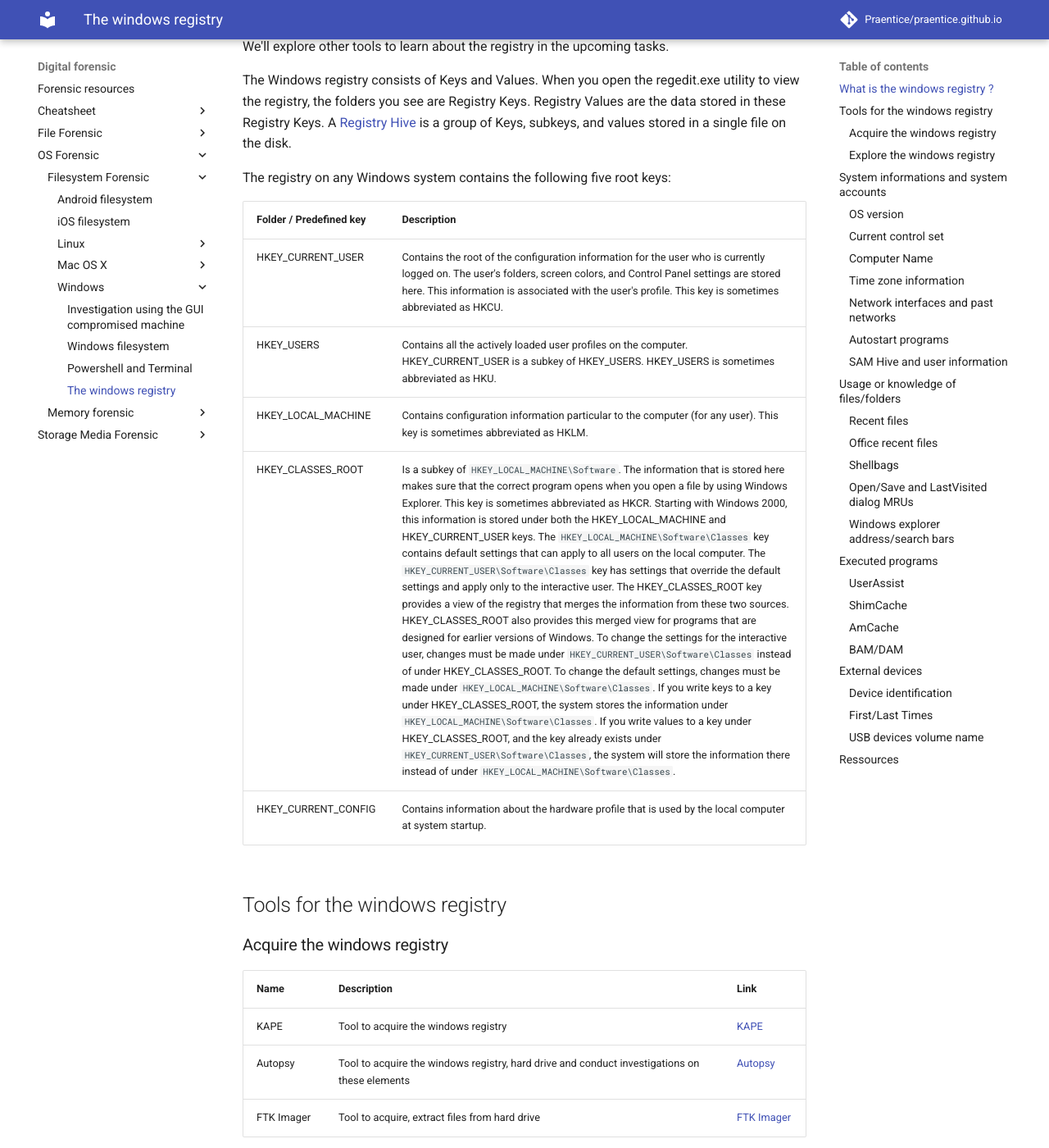
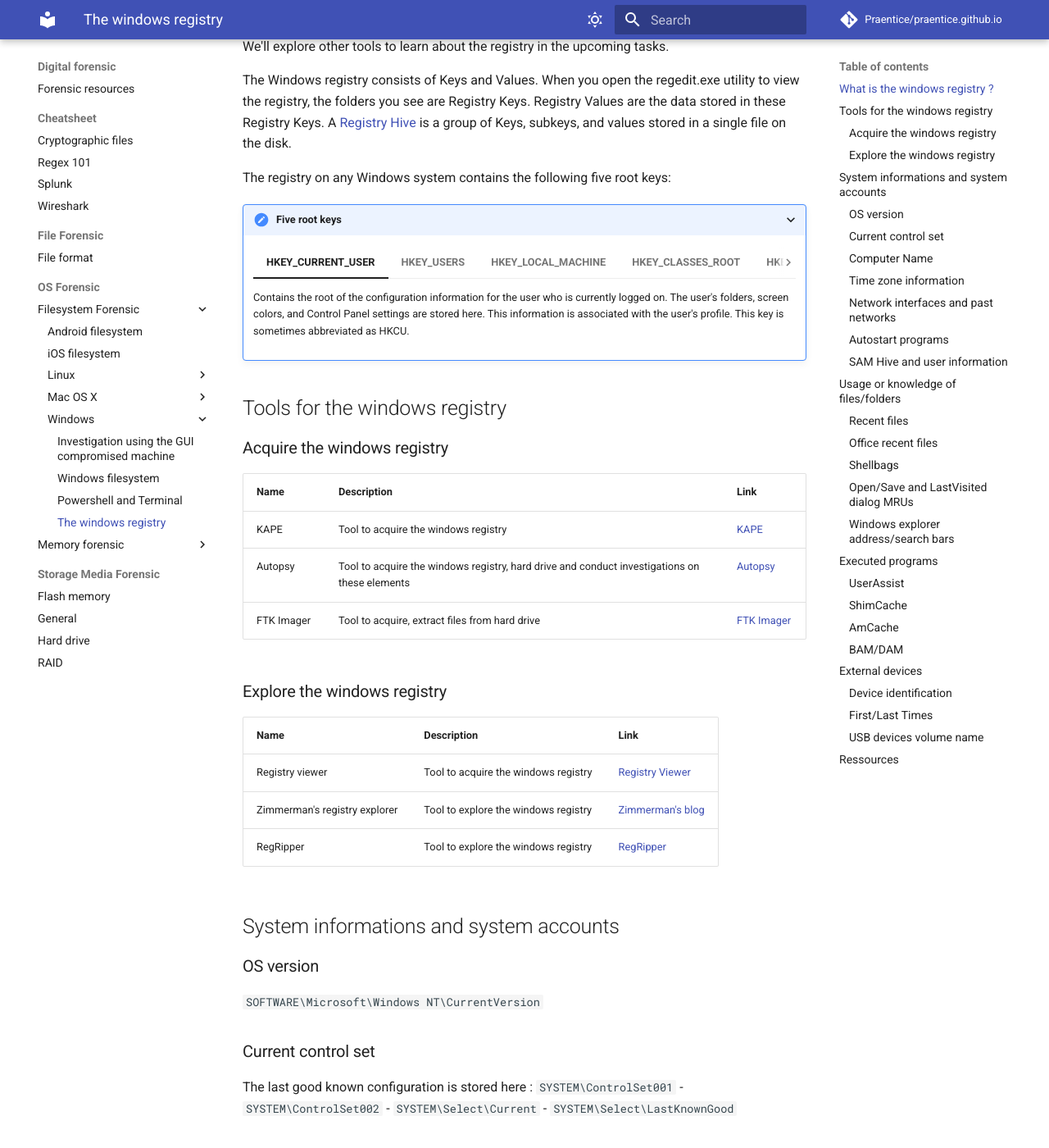
Before and after one commit to Praentice/DFRecipes, an MkDocs documentation site: the page built from docs/Digital forensic/OS Forensic/Filesystem Forensic/Windows/Registry.md, in a window 1280 px wide and 1400 px high, scrolled down 454 px. Shown: the whole window at 82% size. Built offline with MkDocs 1.6.1 and Material for MkDocs 9.7.7, drawn with Linux system fonts in a browser that asks for light colours; comment, search, counter and statistics services are not loaded.

Commit message:
Update of the site

```diff
--- /dev/null
+++ b/docs/Digital forensic/Cheatsheet/Splunk.md
@@ -0,0 +1,2 @@
+# Splunk
+The aim of this page is to give tips and tricks regarding the usage of Splunk for forensic purposes
--- a/docs/Digital forensic/OS Forensic/Filesystem Forensic/Windows/Registry.md
+++ b/docs/Digital forensic/OS Forensic/Filesystem Forensic/Windows/Registry.md
@@ -7,13 +7,20 @@
 
 The registry on any Windows system contains the following five root keys:
 
-|Folder / Predefined key |Description|
-|-|-|
-|HKEY_CURRENT_USER|Contains the root of the configuration information for the user who is currently logged on. The user's folders, screen colors, and Control Panel settings are stored here. This information is associated with the user's profile. This key is sometimes abbreviated as HKCU.|
-|HKEY_USERS|Contains all the actively loaded user profiles on the computer. HKEY_CURRENT_USER is a subkey of HKEY_USERS. HKEY_USERS is sometimes abbreviated as HKU.|
-|HKEY_LOCAL_MACHINE|Contains configuration information particular to the computer (for any user). This key is sometimes abbreviated as HKLM.|
-|HKEY_CLASSES_ROOT|Is a subkey of `HKEY_LOCAL_MACHINE\Software`. The information that is stored here makes sure that the correct program opens when you open a file by using Windows Explorer. This key is sometimes abbreviated as HKCR. Starting with Windows 2000, this information is stored under both the HKEY_LOCAL_MACHINE and HKEY_CURRENT_USER keys. The `HKEY_LOCAL_MACHINE\Software\Classes` key contains default settings that can apply to all users on the local computer. The `HKEY_CURRENT_USER\Software\Classes` key has settings that override the default settings and apply only to the interactive user. The HKEY_CLASSES_ROOT key provides a view of the registry that merges the information from these two sources. HKEY_CLASSES_ROOT also provides this merged view for programs that are designed for earlier versions of Windows. To change the settings for the interactive user, changes must be made under `HKEY_CURRENT_USER\Software\Classes` instead of under HKEY_CLASSES_ROOT. To change the default settings, changes must be made under `HKEY_LOCAL_MACHINE\Software\Classes`. If you write keys to a key under HKEY_CLASSES_ROOT, the system stores the information under `HKEY_LOCAL_MACHINE\Software\Classes`. If you write values to a key under HKEY_CLASSES_ROOT, and the key already exists under `HKEY_CURRENT_USER\Software\Classes`, the system will store the information there instead of under `HKEY_LOCAL_MACHINE\Software\Classes`.|
-|HKEY_CURRENT_CONFIG|Contains information about the hardware profile that is used by the local computer at system startup.|
+???+ faq "Five root keys"
+
+    === "HKEY_CURRENT_USER"
+        Contains the root of the configuration information for the user who is currently logged on. The user's folders, screen colors, and Control Panel settings are stored here. This information is associated with the user's profile. This key is sometimes abbreviated as HKCU.
+
+    === "HKEY_USERS"
+        Contains all the actively loaded user profiles on the computer. HKEY_CURRENT_USER is a subkey of HKEY_USERS. HKEY_USERS is sometimes abbreviated as HKU.
+
+    === "HKEY_LOCAL_MACHINE"
+        Contains configuration information particular to the computer (for any user). This key is sometimes abbreviated as HKLM.
+    === "HKEY_CLASSES_ROOT"
+        This is a subkey of `HKEY_LOCAL_MACHINE\Software`. The information that is stored here makes sure that the correct program opens when you open a file by using Windows Explorer. This key is sometimes abbreviated as HKCR. Starting with Windows 2000, this information is stored under both the HKEY_LOCAL_MACHINE and HKEY_CURRENT_USER keys. The `HKEY_LOCAL_MACHINE\Software\Classes` key contains default settings that can apply to all users on the local computer. The `HKEY_CURRENT_USER\Software\Classes` key has settings that override the default settings and apply only to the interactive user. The HKEY_CLASSES_ROOT key provides a view of the registry that merges the information from these two sources. HKEY_CLASSES_ROOT also provides this merged view for programs that are designed for earlier versions of Windows. To change the settings for the interactive user, changes must be made under `HKEY_CURRENT_USER\Software\Classes` instead of under HKEY_CLASSES_ROOT. To change the default settings, changes must be made under `HKEY_LOCAL_MACHINE\Software\Classes`. If you write keys to a key under HKEY_CLASSES_ROOT, the system stores the information under `HKEY_LOCAL_MACHINE\Software\Classes`. If you write values to a key under HKEY_CLASSES_ROOT, and the key already exists under `HKEY_CURRENT_USER\Software\Classes`, the system will store the information there instead of under `HKEY_LOCAL_MACHINE\Software\Classes`.
+    === "HKEY_CURRENT_CONFIG"
+        Contains information about the hardware profile that is used by the local computer at system startup.
 
 ## Tools for the windows registry
 ### Acquire the windows registry
@@ -35,72 +42,100 @@
 
 ## System informations and system accounts
 ### OS version
+
 `SOFTWARE\Microsoft\Windows NT\CurrentVersion`
 ### Current control set
+
 The last good known configuration is stored here : `SYSTEM\ControlSet001`
-`SYSTEM\ControlSet002`
-`SYSTEM\Select\Current`
-`SYSTEM\Select\LastKnownGood`
+- `SYSTEM\ControlSet002`
+- `SYSTEM\Select\Current`
+- `SYSTEM\Select\LastKnownGood`
+
 ### Computer Name
-`SYSTEM\CurrentControlSet\Control\ComputerName\ComputerName`
+
+- `SYSTEM\CurrentControlSet\Control\ComputerName\ComputerName`
 ### Time zone information
-`SYSTEM\CurrentControlSet\Control\TimeZoneInformation`
+
+- `SYSTEM\CurrentControlSet\Control\TimeZoneInformation`
+
 ### Network interfaces and past networks
-`SYSTEM\CurrentControlSet\Services\Tcpip\Parameters\Interfaces`
-`SOFTWARE\Microsoft\Windows NT\CurrentVersion\NetworkList\Signatures\Unmanaged`
-`SOFTWARE\Microsoft\Windows NT\CurrentVersion\NetworkList\Signatures\Managed`
+
+- `SYSTEM\CurrentControlSet\Services\Tcpip\Parameters\Interfaces`
+- `SOFTWARE\Microsoft\Windows NT\CurrentVersion\NetworkList\Signatures\Unmanaged`
+- `SOFTWARE\Microsoft\Windows NT\CurrentVersion\NetworkList\Signatures\Managed`
+
 ### Autostart programs
+
 `NTUSER.DAT\Software\Microsoft\Windows\CurrentVersion\Run`
 `NTUSER.DAT\Software\Microsoft\Windows\CurrentVersion\RunOnce`
 `SOFTWARE\Microsoft\Windows\CurrentVersion\RunOnce`
 `SOFTWARE\Microsoft\Windows\CurrentVersion\policies\Explorer\Run`
 `SOFTWARE\Microsoft\Windows\CurrentVersion\Run`
+
 ### SAM Hive and user information
+
 `SAM\Domains\Account\Users`
+
 ## Usage or knowledge of files/folders
 ### Recent files
+
 `NTUSER.DAT\Software\Microsoft\Windows\CurrentVersion\Explorer\RecentDocs`
 `NTUSER.DAT\Software\Microsoft\Windows\CurrentVersion\Explorer\RecentDocs\.ext`
 
 ### Office recent files
+
 `NTUSER.DAT\Software\Microsoft\Office\VERSION`
 `NTUSER.DAT\Software\Microsoft\Office\15.0\Word`
 `NTUSER.DAT\Software\Microsoft\Office\VERSION\UserMRU\LiveID_####\FileMRU`
+
 ### Shellbags
 `USRCLASS.DAT\Local Settings\Software\Microsoft\Windows\Shell\Bags`
 `USRCLASS.DAT\Local Settings\Software\Microsoft\Windows\Shell\BagMRU`
 `NTUSER.DAT\Software\Microsoft\Windows\Shell\BagMRU`
 `NTUSER.DAT\Software\Microsoft\Windows\Shell\Bags`
+
 ### Open/Save and LastVisited dialog MRUs
+
 `NTUSER.DAT\Software\Microsoft\Windows\CurrentVersion\Explorer\ComDlg32\OpenSavePIDlMRU`
 `NTUSER.DAT\Software\Microsoft\Windows\CurrentVersion\Explorer\ComDlg32\LastVisitedPidlMRU`
+
 ### Windows explorer address/search bars
+
 `NTUSER.DAT\Software\Microsoft\Windows\CurrentVersion\Explorer\TypedPaths`
 `NTUSER.DAT\Software\Microsoft\Windows\CurrentVersion\Explorer\WordWheelQuery`
+
 ## Executed programs
 ### UserAssist
+
 `NTUSER.DAT\Software\Microsoft\Windows\Currentversion\Explorer\UserAssist\{GUID}\Count`
+
 ### ShimCache
+
 `SYSTEM\CurrentControlSet\Control\Session Manager\AppCompatCache`
 `AppCompatCacheParser.exe --csv <path to save output> -f <path to SYSTEM hive for data parsing> -c <control set to parse>`
+
 ### AmCache
+
 `C:\Windows\appcompat\Programs\Amcache.hve`
 `Amcache.hve\Root\File\{Volume GUID}\`
+
 ### BAM/DAM
+
 `SYSTEM\CurrentControlSet\Services\bam\UserSettings\{SID}`
 `SYSTEM\CurrentControlSet\Services\dam\UserSettings\{SID}`
+
 ## External devices
 ### Device identification
+
 `SYSTEM\CurrentControlSet\Enum\USBSTOR`
 `SYSTEM\CurrentControlSet\Enum\USB`
+
 ### First/Last Times
+
 `SYSTEM\CurrentControlSet\Enum\USBSTOR\Ven_Prod_Version\USBSerial#\Properties\{83da6326-97a6-4088-9453-a19231573b29}\####`
+
 ### USB devices volume name
 `SOFTWARE\Microsoft\Windows Portable Devices\Devices`
 
-
-
-
-
 ## Ressources
 https://tryhackme.com/room/windowsforensics1
--- a/mkdocs.yml
+++ b/mkdocs.yml
@@ -6,11 +6,28 @@
 repo_name: Praentice/praentice.github.io
 
 theme:
+  language: en
   name: material
   features:
     - navigation.instant
     - navigation.tracking
     - navigation.tabs
+    - navigation.sections
+  palette:
+
+    # Palette toggle for light mode
+    - scheme: default
+      toggle:
+        icon: material/weather-sunny
+        name: Switch to dark mode
+
+    # Palette toggle for dark mode
+    - scheme: slate
+      toggle:
+        icon: material/weather-night
+        name: Switch to light mode
+      primary: amber
+
 
 plugins:
   - social:
@@ -19,8 +36,15 @@
       cards_color:
         fill: "#273746"
         text: "#FFFFFF"
+  - search:
+      lang: en
 
 extra:
+  analytics:
+    provider: google
+    property: G-CNGW8PKY9Q
+
+  homepage: https://www.dfrecipes.fr
   social:
     - icon: fontawesome/brands/github
       link: https://github.com/Praentice
@@ -41,3 +65,27 @@
     copyright: >
       Copyright &copy; 2022 Prantice –
       <a href="#__consent">Change cookie settings</a>
+
+markdown_extensions:
+  - attr_list
+  - abbr
+  - tables
+  - admonition
+  - pymdownx.details
+  - pymdownx.superfences
+  - pymdownx.tabbed:
+      alternate_style: true
+  - pymdownx.smartsymbols
+  - pymdownx.b64
+  - pymdownx.emoji:
+      emoji_index: !!python/name:materialx.emoji.twemoji
+      emoji_generator: !!python/name:materialx.emoji.to_svg
+  - pymdownx.highlight:
+      anchor_linenums: true
+      auto_title: true
+      linenums: true
+      linenums_style: pymdownx-inline
+      anchor_linenums: true
+  - pymdownx.inlinehilite
+  - pymdownx.snippets
+  - pymdownx.keys
```
Also changed, not shown: docs/Digital forensic/OS Forensic/Filesystem Forensic/Android.md (+1 -0 lines), docs/Digital forensic/OS Forensic/Filesystem Forensic/iOS.md (+2 -0 lines).
